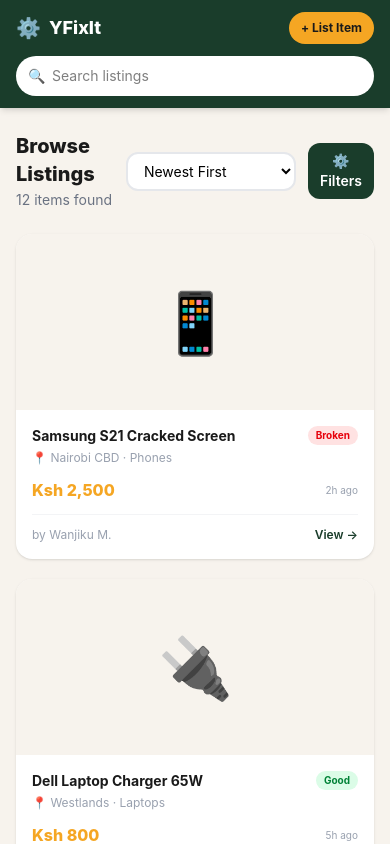
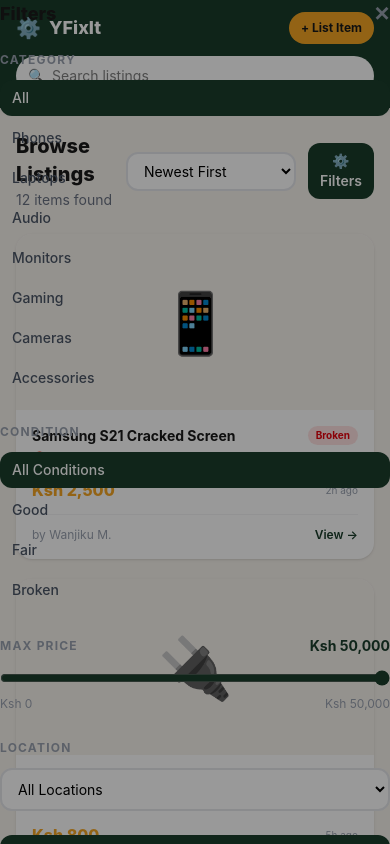
Before and after one commit to Goddii/YFixIt, a React (Vite) app: page /browse in a window 390 px wide. Both pictures are taken after a click on the button "⚙ Filters". Shown: the top 844 px of the page. Built offline with nearby package versions, Linux system fonts and the light colour scheme.

Commit message:
feat: add mobile responsivibility

```diff
--- a/src/pages/Browse.jsx
+++ b/src/pages/Browse.jsx
@@ -309,6 +309,34 @@
                     </main>
                 </div>
             </div>
+            {/* mobile filter drawer */}
+            {drawerOpen && (
+                <div className="fixed inset-0 z-50 lg:hidden">
+                    {/* backdrop */}
+                    <div className="absolute inset-0 bg-black/40"
+                    onClick={() => setDrawerOpen(false)}
+                    />
+                    {/* drawer panel */}
+                    <div className="flex items-center justify-between mb-6">
+                        <p className="font-extrabold text-[#1a1a1a] text-lg">Filters</p>
+                        <button
+                        onClick={()=> setDrawerOpen(false)}
+                        className="text-gray-400 hover:text-gray-700 text-xl font-bold"
+                        >
+                          ✕
+                        </button>
+                    </div>
+                    <FilterPanel />
+                    <button
+                    onClick={() => setDrawerOpen(false)}
+                    className="mt-6 w-full py-3 rounded-xl bg-[#1a3d2b] text-white font-bold text-sm"
+                    >
+                        Show {filtered.length} Results
+                    </button>
+
+
+                </div>
+            )}
         </div>
 
     )
```
